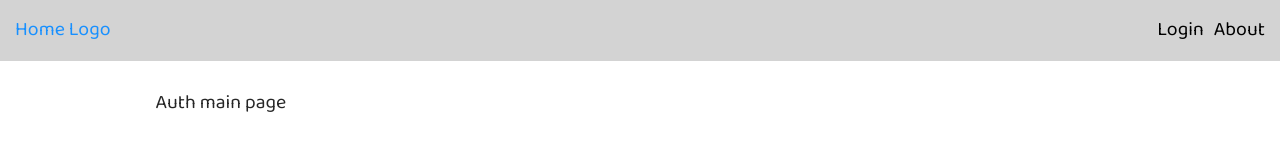
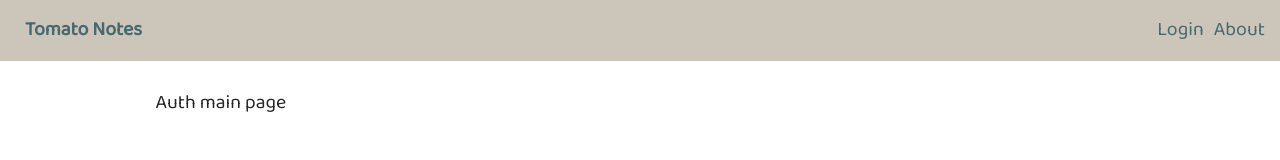
Before and after one commit to StevenZiu/tomato-notes-client, a React (Create React App) app: page /register in a window 1280 px wide. Shown: the top 160 px of the page. Built offline with nearby package versions, Linux system fonts and the light colour scheme.

Commit message:
change header

```diff
--- a/src/components/Header/index.js
+++ b/src/components/Header/index.js
@@ -5,8 +5,8 @@ import { Col, Row } from "antd"
 const Header = props => {
   return (
     <Row className="header-content" justify="space-between" align="middle">
-      <Col span={4}>
-        <Link to="/">Home Logo</Link>
+      <Col span={4} className="logo-group">
+        <Link to="/">Tomato Notes</Link>
       </Col>
       <Col span={10} className="link-group">
         <Link to="/login">Login</Link>
--- a/src/components/Header/style.scss
+++ b/src/components/Header/style.scss
@@ -1,13 +1,22 @@
+@import "../../styles/colors.scss";
 .header-content {
   padding: 15px;
   // border-bottom: 1px solid gray;
-  background: lightgrey;
+  background: $color_silver;
+  .logo-group {
+    text-align: left;
+    a {
+      margin-left: 10px;
+      color: $color_deepblue;
+      font-weight: bold;
+    }
+  }
   .link-group {
     text-align: right;
     a {
       margin-left: 10px;
-      color: #000;
-      font-weight: 400;
+      color: $color_deepblue;
+      font-weight: 500;
     }
   }
 }
```
